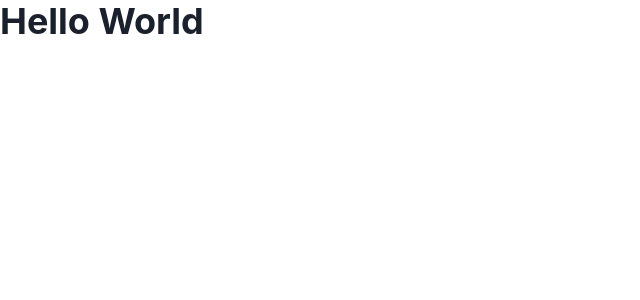
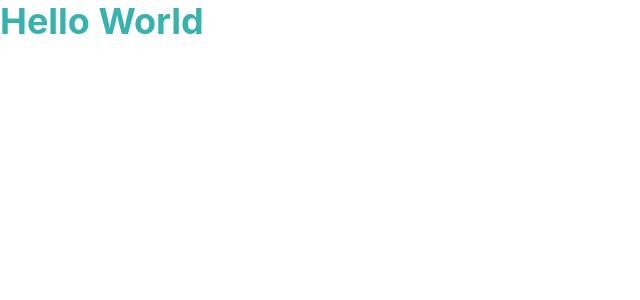
Before and after one commit to Bbek-Crestha/record-book, a React (Create React App) app in the folder client/: page / in a window 1280 px wide. Shown: the top 300 px of the page, without its empty margins (0-640 px from the left). Built offline with nearby package versions, Linux system fonts and the light colour scheme.

Commit message:
style(client): create custom color palette

```diff
--- a/client/src/App.js
+++ b/client/src/App.js
@@ -3,7 +3,7 @@ import { Box, Heading } from "@chakra-ui/react";
 function App() {
 	return (
 		<Box>
-			<Heading>Hello World</Heading>
+			<Heading color="primary">Hello World</Heading>
 		</Box>
 	);
 }
--- a/client/src/index.js
+++ b/client/src/index.js
@@ -3,10 +3,11 @@ import ReactDOM from "react-dom/client";
 
 import App from "./App";
 import { ChakraProvider } from "@chakra-ui/react";
+import theme from "./theme";
 
 const root = ReactDOM.createRoot(document.getElementById("root"));
 root.render(
-	<ChakraProvider>
+	<ChakraProvider theme={theme}>
 		<React.StrictMode>
 			<App />
 		</React.StrictMode>
--- /dev/null
+++ b/client/src/theme.js
@@ -0,0 +1,12 @@
+import { extendTheme } from "@chakra-ui/react";
+
+const theme = extendTheme({
+	colors: {
+		transparent: "transparent",
+		black: "#000",
+		white: "#FFF",
+		primary: "#38B2AC",
+	},
+});
+
+export default theme;
```
